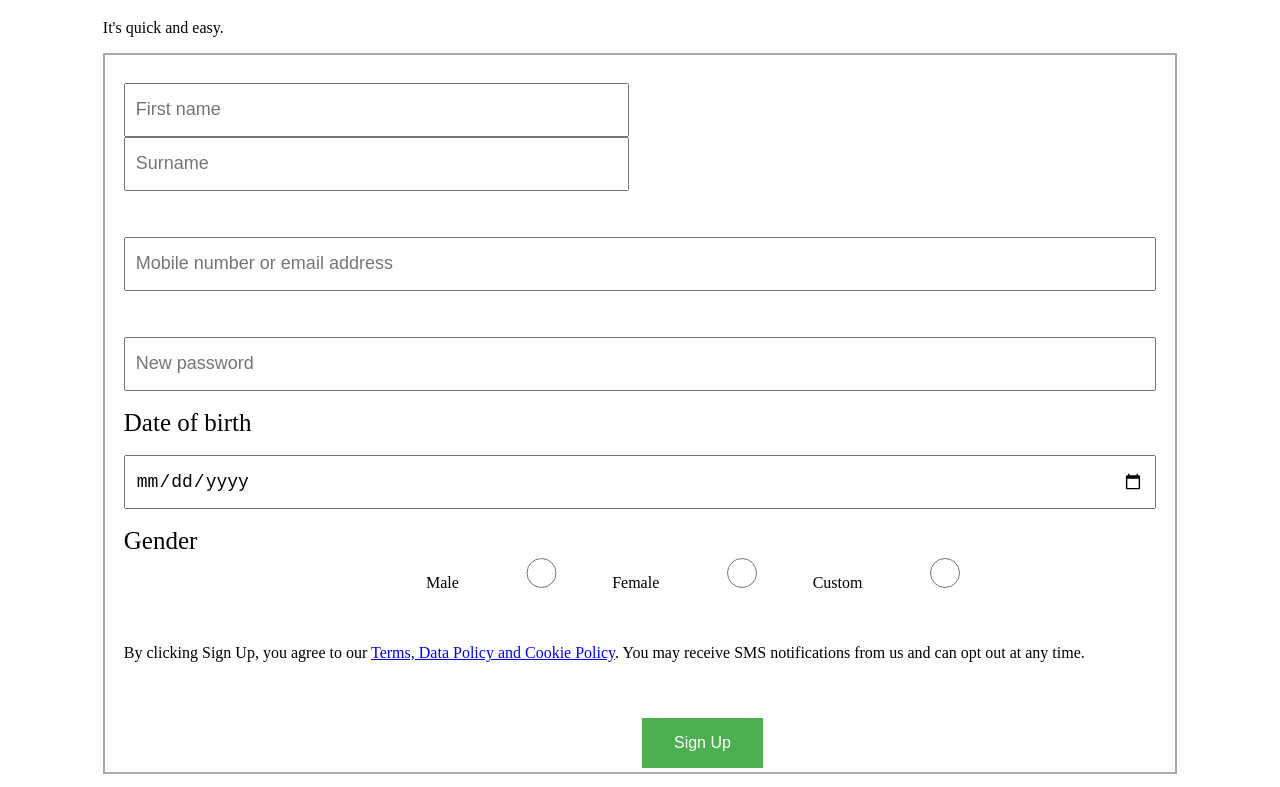
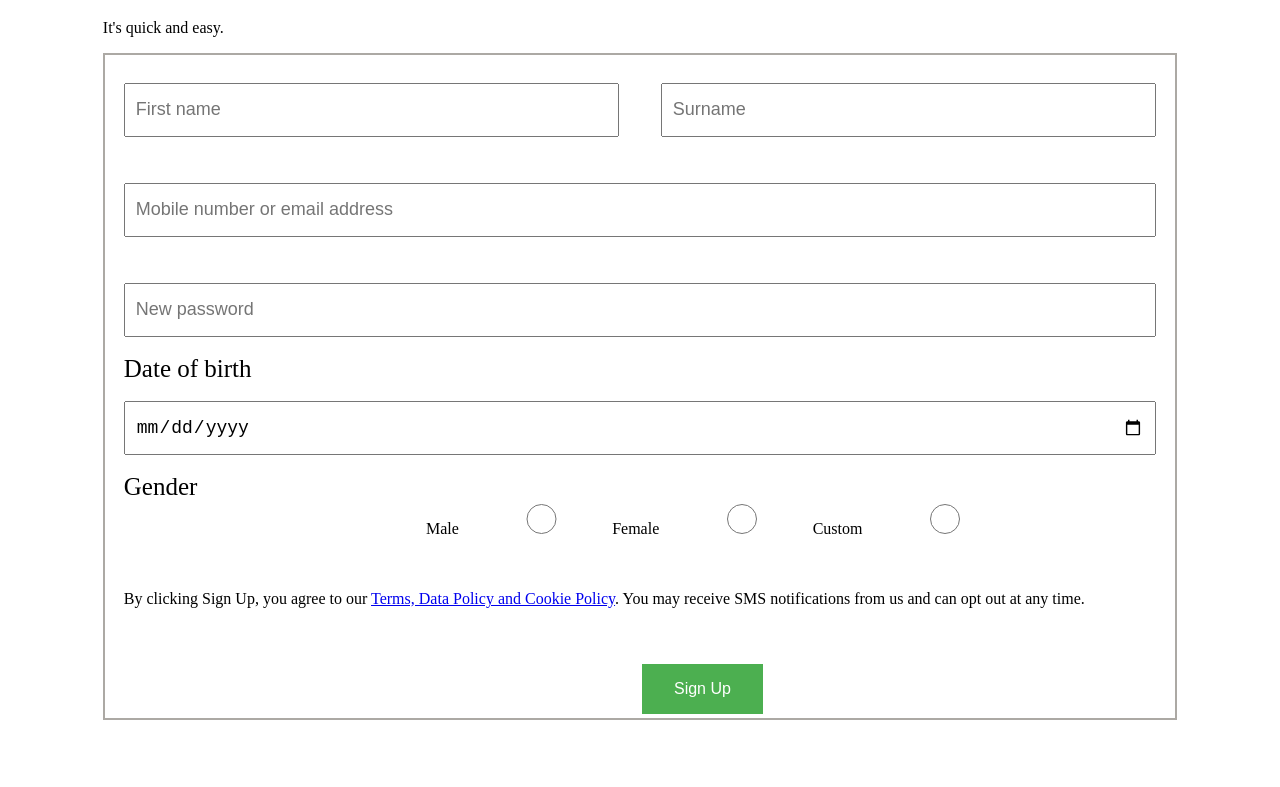
Before and after one commit to mian738/signup_page, a plain HTML site: page index.html in a window 1280 px wide. Shown: the part 74-861 px from the top of the page. After the commit the page ends 807 px from the top, so only its background shows below. Drawn offline with Linux system fonts and the light colour scheme.

Commit message:
Update styles.css

```diff
--- a/styles.css
+++ b/styles.css
@@ -18,7 +18,7 @@ label{
 }
 .first_name,.sur_name{
     margin-left: 19px;
-     width: 45%;
+     width: 44%;
     height: 30px;
     padding: 10px;
     font-size: 18px;
```
